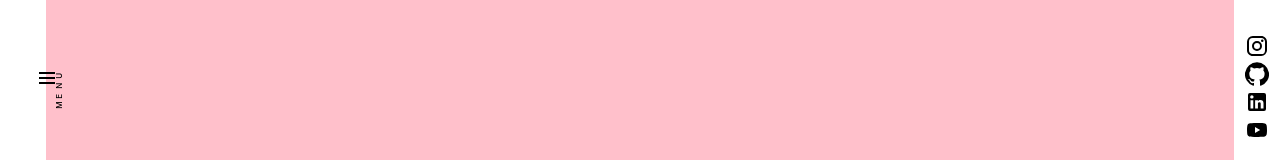
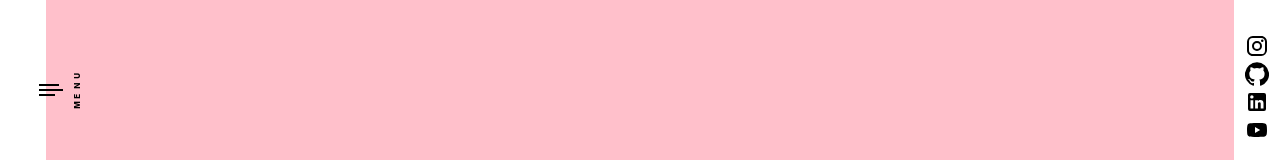
Before and after one commit to ashivalagar/ashivalagar.github.io, a React (Create React App) app in the folder client/: page / in a window 1280 px wide. Shown: the part 310-470 px from the top of the page. Built offline with nearby package versions, Linux system fonts and the light colour scheme.

Commit message:
update navbar styling

```diff
--- a/client/src/components/Navbar/styles.js
+++ b/client/src/components/Navbar/styles.js
@@ -26,12 +26,16 @@ export const MenuIconWrapper = styled.div`
   flex-direction: row;
   -webkit-flex-direction: row;
   float: right;
+  align-items: center;
 `;
 
 export const PullOutText = styled.div`
   transform: rotate(-90deg);
   font-size: 8px;
-  font-weight: 500;
+  font-weight: 800;
+  margin-left: 10px;
+  margin-top: none;
+  margin-bottom: none;
 `;
 
 export const SubIconWrapper = styled.div`
@@ -47,6 +51,32 @@ export const MenuIconLine = styled.div`
   float: right;
   clear: right;
   background: black;
-  width: 16px;
-  transition: all 400ms cubic-bezier(0.7, 0, 0.3, 1) 0ms;
+  width: ${(props) => {
+    let width;
+    switch (props.position) {
+      case "top":
+        width = 20;
+        if (props.active) {
+          width = width * 1.1;
+        }
+        break;
+      case "middle":
+        width = 24;
+        if (props.active) {
+          width = width * 1.5;
+        }
+        break;
+      case "bottom":
+        width = 16;
+        if (props.active) {
+          width = width * 1.3;
+        }
+        break;
+      default:
+        break;
+    }
+    width = width.toString() + "px";
+    return width;
+  }};
+  transition: 0.2s;
 `;
```
